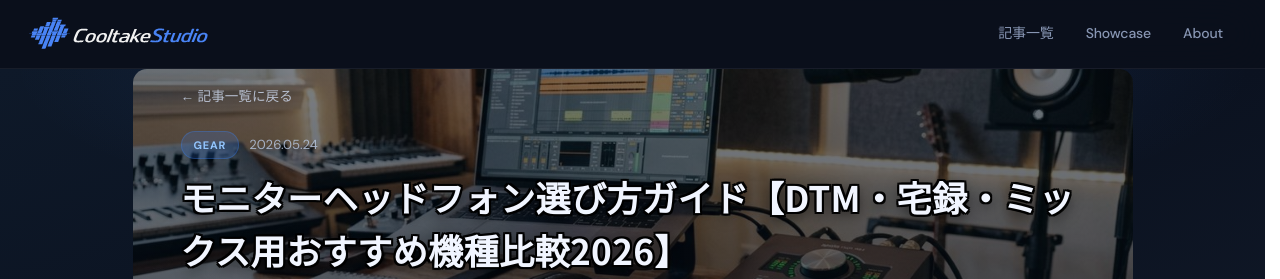
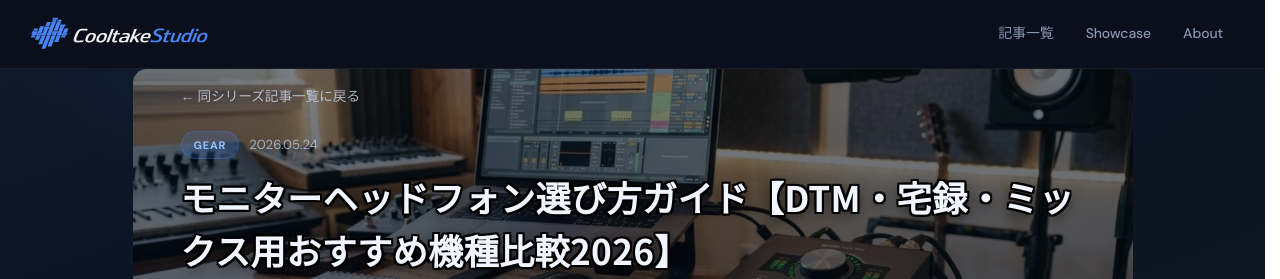
Before and after one commit to cooltake/cooltake.github.io, a Jekyll site: the page built from _posts/2026-05-24-monitor-headphones-guide.md, in a window 1280 px wide. Shown: the top 279 px of the page. Built offline with Jekyll 4.4.1, drawn with Linux system fonts in a browser that asks for light colours; some web fonts are replaced.

Commit message:
deploy: sync from staging (_layouts/post.html)

```diff
--- a/_layouts/post.html
+++ b/_layouts/post.html
@@ -164,7 +164,14 @@
     .ad-notice-hero { right: 24px; font-size: .65rem; }
     .post-content { padding: 16px 6% 32px !important; border-radius: 16px; }
     .post-body { padding: 0 3% 48px; }
-  }
+    /* SVGスペック図: 横スクロール */
+    .post-content figure { overflow-x: auto; -webkit-overflow-scrolling: touch; }
+    .post-content figure svg { min-width: 600px; }
+    /* CTAボタン2列 → 1列 */
+    .post-content div[style*="display:flex"] { flex-direction: column !important; }
+    .post-content div[style*="display: flex"] { flex-direction: column !important; }
+    /* テーブル横スクロール */
+    .post-content table { display: block; overflow-x: auto; -webkit-overflow-scrolling: touch; }  }
 </style>
 <script>
   document.addEventListener('DOMContentLoaded', function() {
@@ -186,7 +193,25 @@
 <article>
   <div class="post-header">
     <div class="post-hero-wrap{% if page.image %} has-image{% endif %}"{% if page.image %} style="--hero-img: url('{{ page.image }}');"{% endif %}>
-      <a href="{{ '/' | relative_url }}" class="back-link">&larr; 記事一覧に戻る</a>
+      {% if page.url contains 'japan-music' %}
+      <a href="/series-list.html?series=japan-music-series" class="back-link">&larr; 同シリーズ記事一覧に戻る</a>
+      {% elsif page.url contains 'chord-progression' %}
+      <a href="/series-list.html?series=chord-progression" class="back-link">&larr; 同シリーズ記事一覧に戻る</a>
+      {% elsif page.url contains 'les-paul' or page.url contains 'stratocaster' or page.url contains 'telecaster' or page.url contains 'jazz-bass' or page.url contains 'precision-bass' or page.url contains 'pickup-guide' or page.url contains 'jazzmaster' or page.url contains 'jaguar' or page.url contains 'stingray' %}
+      <a href="/series-list.html?series=instrument-guide" class="back-link">&larr; 同シリーズ記事一覧に戻る</a>
+      {% elsif page.url contains 'guitar-guide' or page.url contains 'bass-guide' or page.url contains 'drum-guide' or page.url contains 'digital-piano' or page.url contains 'band-guide' or page.url contains 'vocal-recording' or page.url contains 'guitar-effects' %}
+      <a href="/series-list.html?series=instruments" class="back-link">&larr; 同シリーズ記事一覧に戻る</a>
+      {% elsif page.url contains 'soundproofing' or page.url contains 'music-studio' or page.url contains 'monitor-headphones' %}
+      <a href="/series-list.html?series=studio-environment" class="back-link">&larr; 同シリーズ記事一覧に戻る</a>
+      {% elsif page.url contains 'mix-mastering' or page.url contains 'vst-plugin' or page.url contains 'solo-dtm' %}
+      <a href="/series-list.html?series=dtm-techniques" class="back-link">&larr; 同シリーズ記事一覧に戻る</a>
+      {% elsif page.url contains 'suno-ai' or page.url contains 'audiostock' or page.url contains 'beatstars' or page.url contains 'music-copyright' %}
+      <a href="/series-list.html?series=ai-music" class="back-link">&larr; 同シリーズ記事一覧に戻る</a>
+      {% elsif page.url contains 'microphone' or page.url contains 'audio-interface' or page.url contains 'mixer' or page.url contains 'effects-guide' or page.url contains 'daw-guide' or page.url contains 'headphone' or page.url contains 'midi-keyboard' or page.url contains 'studio-monitor' or page.url contains 'budget-setup' or page.url contains 'music-production-basics' or page.url contains 'cable-guide' or page.url contains 'mic-stand' or page.url contains 'rack-case' %}
+      <a href="/series-list.html?series=gear" class="back-link">&larr; 同シリーズ記事一覧に戻る</a>
+      {% else %}
+      <a href="{{ '/#categories' | relative_url }}" class="back-link">&larr; 記事一覧に戻る</a>
+      {% endif %}
       <div class="post-hero-body">
         <div class="post-meta">
           <span class="post-tag">{{ page.categories | first | default: "Guide" | upcase }}</span>
@@ -204,4 +229,14 @@
       </div>
     </div>
   </div>
+
+<button id="back-to-top" onclick="window.scrollTo({top:0,behavior:'smooth'})" aria-label="ページトップへ" style="position:fixed;bottom:1.5rem;right:1.5rem;width:44px;height:44px;border-radius:50%;background:#1e3a5f;color:#fff;border:none;cursor:pointer;font-size:1.2rem;display:none;align-items:center;justify-content:center;box-shadow:0 2px 8px rgba(0,0,0,.25);z-index:999;">▲</button>
+<script>
+(function(){
+  var btn=document.getElementById("back-to-top");
+  window.addEventListener("scroll",function(){
+    btn.style.display=window.scrollY>300?"flex":"none";
+  });
+})();
+</script>
 </article>
```
